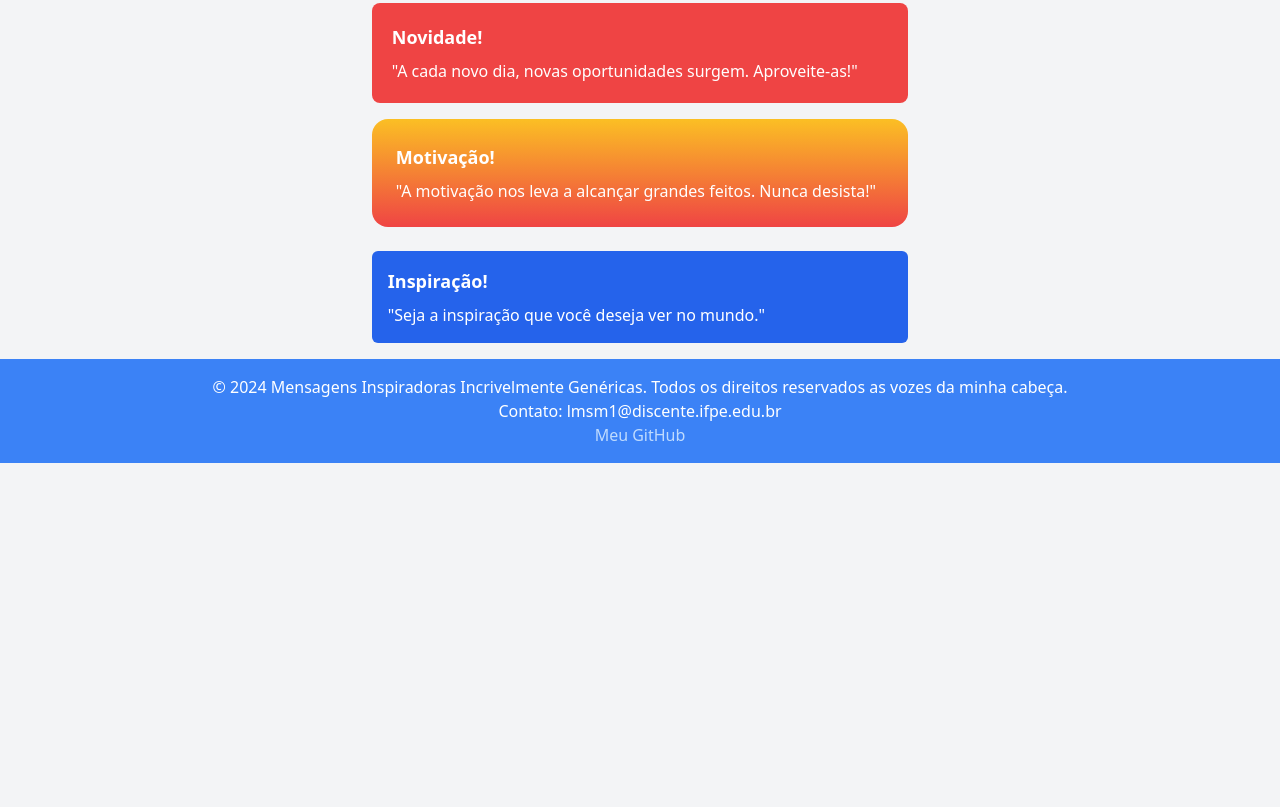
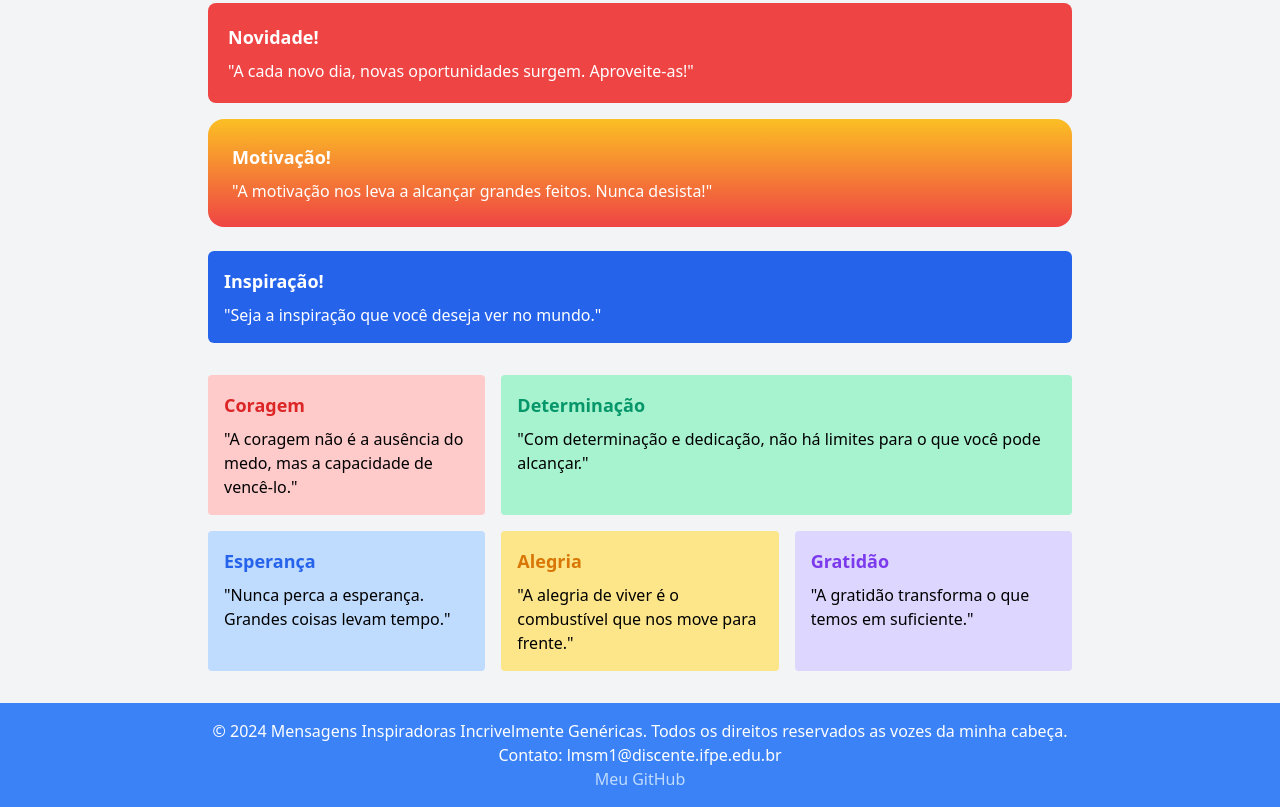
Before and after one commit to LucasM1415/Estudo-TailWind, a website: page public/index.html in a window 1280 px wide. Shown: the part 513-1320 px from the top of the page. Before the commit the page ends 976 px from the top, so only its background shows below. Drawn offline with nearby package versions, Linux system fonts and the light colour scheme.

Commit message:
Adicionando modificações

```diff
--- a/public/index.html
+++ b/public/index.html
@@ -12,40 +12,64 @@
     </header>
 
     <main class="max-w-4xl mx-auto mt-8 px-4">
-
+        <!-- Div com gradiente e tamanho diferente -->
         <div class="p-6 mb-6 bg-gradient-to-r from-blue-400 via-purple-500 to-pink-500 text-white rounded-lg">
             <h2 class="text-2xl font-bold mb-4">Você consegue!</h2>
             <p>"Acredite em si mesmo. Você é mais capaz do que imagina."</p>
         </div>
 
-
+        <!-- Div com tamanho diferente -->
         <div class="p-4 mb-4 bg-blue-500 text-white rounded-md">
             <h2 class="text-xl font-bold mb-4">O Sucesso é seu!</h2>
             <p>"O sucesso é a soma de pequenos esforços repetidos dia após dia."</p>
         </div>
 
-
+        <!-- Div com gradiente e tamanho diferente -->
         <div class="p-8 mb-6 bg-gradient-to-tl from-green-400 to-yellow-500 text-white rounded-xl">
             <h2 class="text-xl font-bold mb-4">Força!</h2>
             <p>"A persistência realiza o impossível."</p>
         </div>
 
-
+        <!-- Div com tamanho diferente -->
         <div class="p-5 mb-4 bg-red-500 text-white rounded-lg">
             <h3 class="text-lg font-semibold mb-2">Novidade!</h3>
             <p>"A cada novo dia, novas oportunidades surgem. Aproveite-as!"</p>
         </div>
 
-
+        <!-- Div com gradiente e tamanho diferente -->
         <div class="p-6 mb-6 bg-gradient-to-b from-yellow-400 to-red-500 text-white rounded-2xl">
             <h3 class="text-lg font-semibold mb-2">Motivação!</h3>
             <p>"A motivação nos leva a alcançar grandes feitos. Nunca desista!"</p>
         </div>
 
-
+        <!-- Div com tamanho diferente -->
         <div class="p-4 mb-4 bg-blue-600 text-white rounded-md">
             <h3 class="text-lg font-semibold mb-2">Inspiração!</h3>
             <p>"Seja a inspiração que você deseja ver no mundo."</p>
+        </div>
+
+        <!-- Div usando grid -->
+        <div class="grid grid-cols-3 gap-4 mt-8 mb-8">
+            <div class="bg-red-200 p-4 rounded">
+                <h3 class="text-lg font-bold mb-2 text-red-600">Coragem</h3>
+                <p>"A coragem não é a ausência do medo, mas a capacidade de vencê-lo."</p>
+            </div>
+            <div class="bg-green-200 p-4 rounded col-span-2">
+                <h3 class="text-lg font-bold mb-2 text-green-600">Determinação</h3>
+                <p>"Com determinação e dedicação, não há limites para o que você pode alcançar."</p>
+            </div>
+            <div class="bg-blue-200 p-4 rounded">
+                <h3 class="text-lg font-bold mb-2 text-blue-600">Esperança</h3>
+                <p>"Nunca perca a esperança. Grandes coisas levam tempo."</p>
+            </div>
+            <div class="bg-yellow-200 p-4 rounded">
+                <h3 class="text-lg font-bold mb-2 text-yellow-600">Alegria</h3>
+                <p>"A alegria de viver é o combustível que nos move para frente."</p>
+            </div>
+            <div class="bg-purple-200 p-4 rounded">
+                <h3 class="text-lg font-bold mb-2 text-purple-600">Gratidão</h3>
+                <p>"A gratidão transforma o que temos em suficiente."</p>
+            </div>
         </div>
     </main>
 
```
